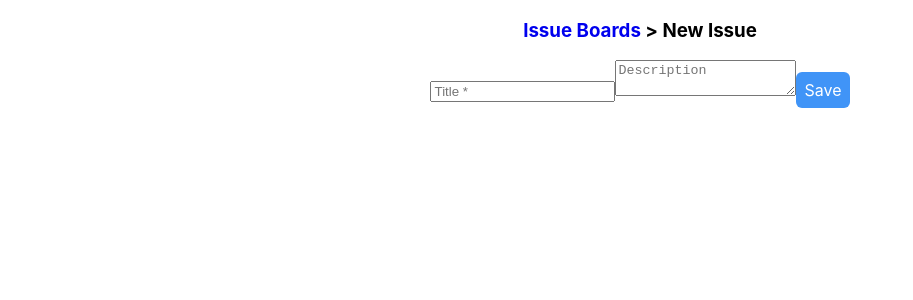
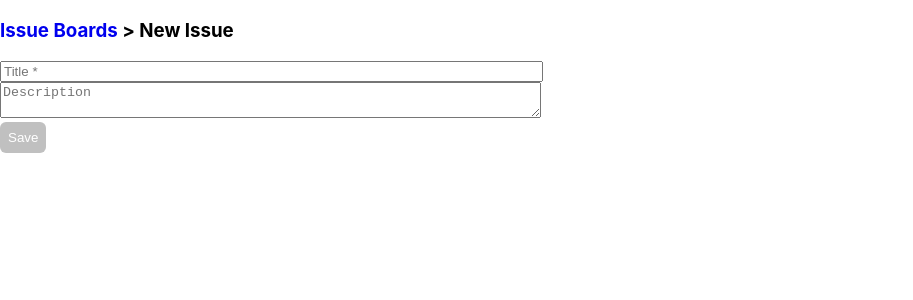
Before and after one commit to ViktorBachmanov/PL-Issue_Boards, a React (Create React App) app: page /new in a window 1280 px wide. Shown: the top 300 px of the page, without its empty margins (0-913 px from the left). Built offline with nearby package versions, Linux system fonts and the light colour scheme.

Commit message:
Save and required input done

```diff
--- a/src/App.css
+++ b/src/App.css
@@ -1,7 +1,3 @@
-.App {
-  text-align: center;
-}
-
 .App-link {
   color: rgb(112, 76, 182);
 }
@@ -21,6 +17,10 @@
   text-align: center;
   -webkit-appearance: none;
   -moz-appearance: none;
+}
+
+button:disabled {
+  background: silver;
 }
 
 .button {
@@ -66,3 +66,18 @@
 .card_theme-1 {
   margin: 8px 0;
 }
+
+
+.edit-form {
+  width: 535px;
+}
+
+.edit-form__input-title_theme-1 {
+  display: inline-block;
+  width: 100%;
+}
+
+.edit-form__textarea_theme-1 {
+  display: inline-block;
+  width: 100%;
+}
--- a/src/features/todos/editForm.js
+++ b/src/features/todos/editForm.js
@@ -1,11 +1,22 @@
 import { useDispatch } from 'react-redux';
 import { Link } from "react-router-dom";
+import { useState } from "react";
 
 
 export default function EditForm() {
     const dispatch = useDispatch();
 
-    const handleSave = () => {
+    let [ isValid, setValid ] = useState(false);
+
+    const handleInput = (e) => {
+        if(e.target.value) {
+            setValid(true);
+        } else {
+            setValid(false);
+        }
+    }
+
+    const handleSave = (e) => {
         dispatch({
             type: 'todos/todoSave',
             payload: {
@@ -15,10 +26,22 @@
     };
 
     return (
-        <div>
-            <input placeholder='Title *' maxLength='100'/>
-            <textarea placeholder='Description' maxLength='300'/>
-            <Link to='/' className="button button_blue" onClick={handleSave}>Save</Link>
-        </div>
+        <form className='edit-form' onSubmit={e => { e.preventDefault()}}>
+            <input placeholder='Title *'
+                    maxLength='100'
+                    className='edit-form__input-title_theme-1'
+                    onInput={handleInput}
+            />
+            <textarea placeholder='Description' maxLength='300' className='edit-form__textarea_theme-1'/>
+            <Link to='/'>
+                <button type='submit'
+                        className="button button_blue"
+                        onClick={handleSave}
+                        disabled={!isValid}
+                >
+                    Save
+                </button>
+            </Link>
+        </form>
     );
 }
--- a/src/features/todos/todosSlice.js
+++ b/src/features/todos/todosSlice.js
@@ -1,11 +1,18 @@
 import initialState from './initialState'
-import { getTodoById, replaceTodo } from './utils'
+import { getTodoById, replaceTodoById } from './utils'
 
 
 export default function todosReducer(state = initialState, action) {
     switch (action.type) {
         case 'todos/todoSave': {
-            return [ ...state, action.payload ];
+            const todo = getTodoById(state, action.payload.id);
+            if(todo === undefined) {
+                return [ ...state, action.payload ];    // Add new todo
+            } else {
+                const editedTodo = action.payload;
+                let newState = replaceTodoById(state, editedTodo);
+                return newState;
+            }
         }
         case 'todos/todoChangeStatus': {
             const todo = getTodoById(state, action.payload.id);
@@ -14,7 +21,7 @@
                 return state;
             }
             const newTodo = { ...todo, status: action.payload.status };
-            let newState = replaceTodo(state, newTodo);
+            let newState = replaceTodoById(state, newTodo);
             return newState;
         }
         default:
--- a/src/features/todos/utils.js
+++ b/src/features/todos/utils.js
@@ -2,7 +2,7 @@
     return todos.find(todo => todo.id === id);
 }
 
-export function replaceTodo(todos, newTodo) {
+export function replaceTodoById(todos, newTodo) {
     let newTodos = todos.map(todo => {
         if(todo.id === newTodo.id) {
             return newTodo;
```
